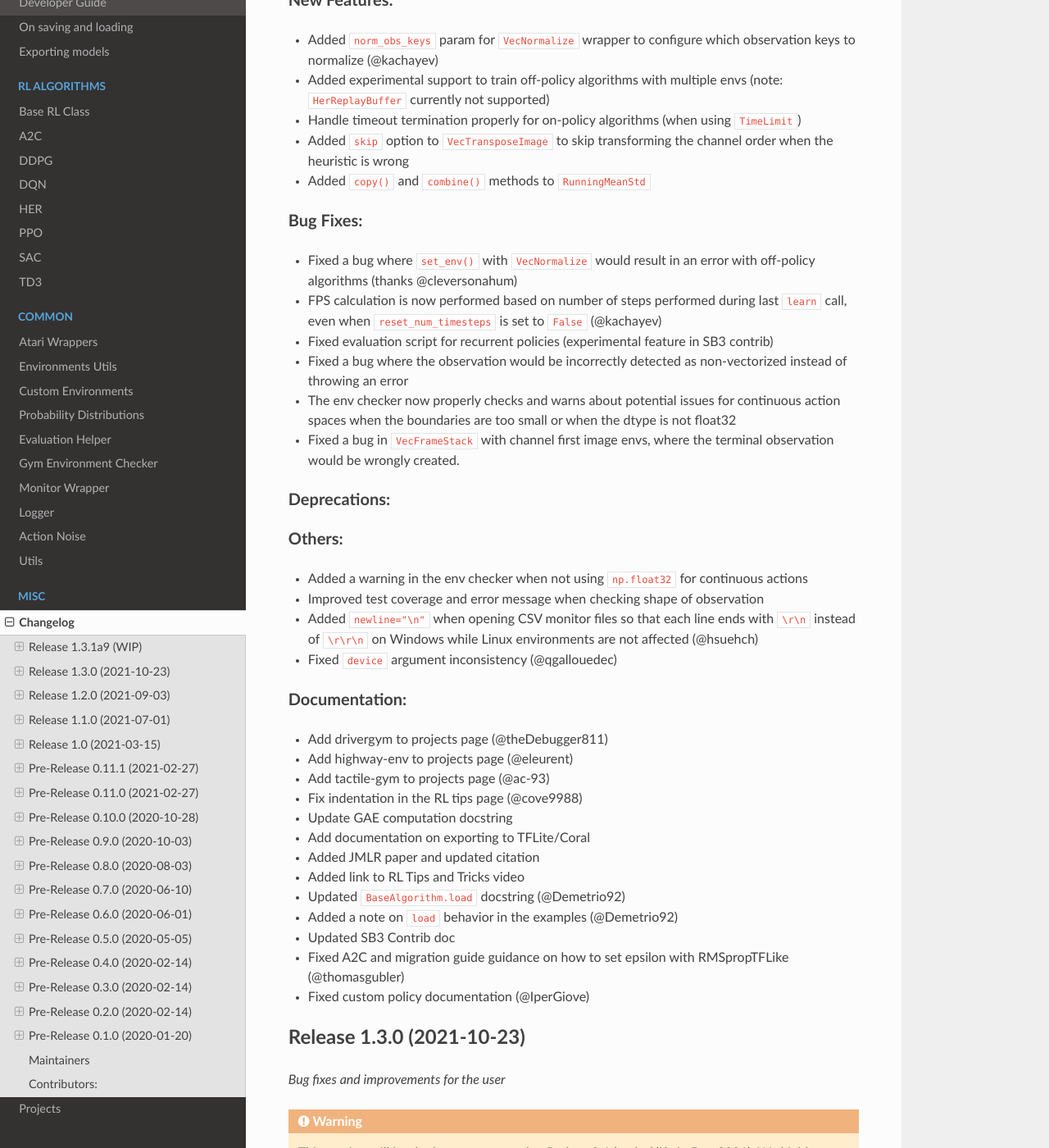
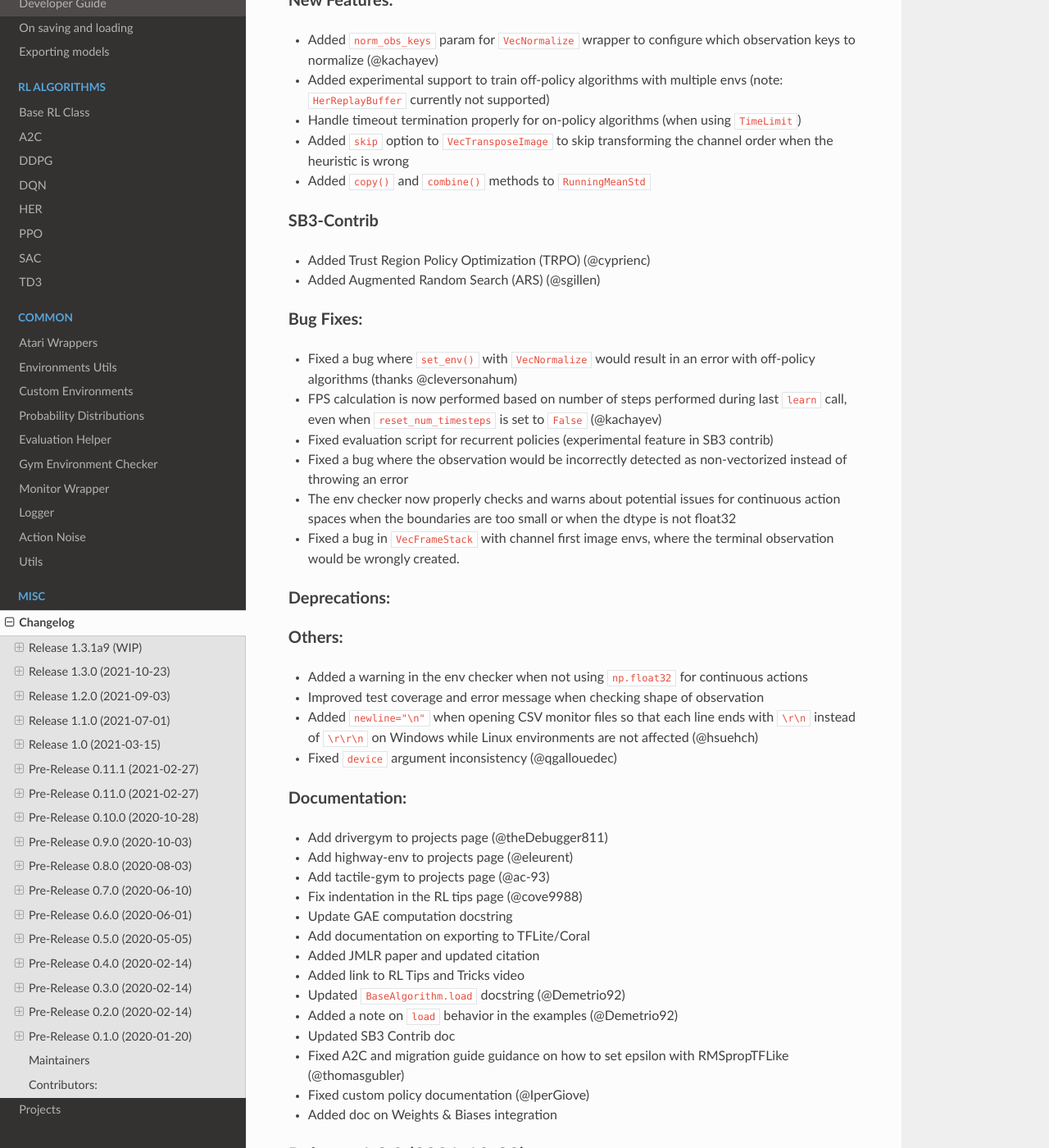
Before and after one commit to DLR-RM/stable-baselines3, a Sphinx documentation site: the page built from docs/misc/changelog.rst, in a window 1280 px wide and 1400 px high, scrolled down 441 px. Shown: the whole window at 82% size. Built offline with Sphinx 7.4.7 and the Read the Docs theme 2.0.0, drawn with Linux system fonts in a browser that asks for light colours.

Commit message:
Update SB3 Contrib doc (ARS) and W&B integration (#726)
* Add ARS to SB3 contrib

* Add integration page

```diff
--- a/docs/guide/algos.rst
+++ b/docs/guide/algos.rst
@@ -8,6 +8,7 @@ along with some useful characteristics: support for discrete/continuous actions,
 ===================  =========== ============ ================= =============== ================
 Name                 ``Box``     ``Discrete`` ``MultiDiscrete`` ``MultiBinary`` Multi Processing
 ===================  =========== ============ ================= =============== ================
+ARS [#f1]_           ✔️           ✔️            ❌                 ❌              ✔️
 A2C                  ✔️           ✔️            ✔️                 ✔️               ✔️
 DDPG                 ✔️           ❌            ❌                ❌               ✔️
 DQN                  ❌           ✔️            ❌                ❌               ✔️
--- a/docs/guide/sb3_contrib.rst
+++ b/docs/guide/sb3_contrib.rst
@@ -8,7 +8,7 @@ We implement experimental features in a separate contrib repository:
 `SB3-Contrib`_
 
 This allows Stable-Baselines3 (SB3) to maintain a stable and compact core, while still
-providing the latest features, like Truncated Quantile Critics (TQC), Trust Region Policy Optimization (TRPO) or
+providing the latest features, like Truncated Quantile Critics (TQC), Augmented Random Search (ARS), Trust Region Policy Optimization (TRPO) or
 Quantile Regression DQN (QR-DQN).
 
 Why create this repository?
@@ -36,6 +36,7 @@ See documentation for the full list of included features.
 
 **RL Algorithms**:
 
+- `Augmented Random Search (ARS) <https://arxiv.org/abs/1803.07055>`_
 - `Quantile Regression DQN (QR-DQN)`_
 - `Truncated Quantile Critics (TQC)`_
 - `Trust Region Policy Optimization (TRPO) <https://arxiv.org/abs/1502.05477>`_
--- a/docs/index.rst
+++ b/docs/index.rst
@@ -48,6 +48,7 @@ Main Features
    guide/custom_policy
    guide/callbacks
    guide/tensorboard
+   guide/integrations
    guide/rl_zoo
    guide/sb3_contrib
    guide/imitation
--- a/docs/misc/changelog.rst
+++ b/docs/misc/changelog.rst
@@ -22,6 +22,11 @@ New Features:
 - Handle timeout termination properly for on-policy algorithms (when using ``TimeLimit``)
 - Added ``skip`` option to ``VecTransposeImage`` to skip transforming the channel order when the heuristic is wrong
 - Added ``copy()`` and ``combine()`` methods to ``RunningMeanStd``
+
+SB3-Contrib
+^^^^^^^^^^^
+- Added Trust Region Policy Optimization (TRPO) (@cyprienc)
+- Added Augmented Random Search (ARS) (@sgillen)
 
 Bug Fixes:
 ^^^^^^^^^^
@@ -57,6 +62,7 @@ Documentation:
 - Updated SB3 Contrib doc
 - Fixed A2C and migration guide guidance on how to set epsilon with RMSpropTFLike (@thomasgubler)
 - Fixed custom policy documentation (@IperGiove)
+- Added doc on Weights & Biases integration
 
 Release 1.3.0 (2021-10-23)
 ---------------------------
```
Also changed, not shown: README.md (+1 -0 lines), docs/guide/integrations.rst (added, +49 -0 lines).
